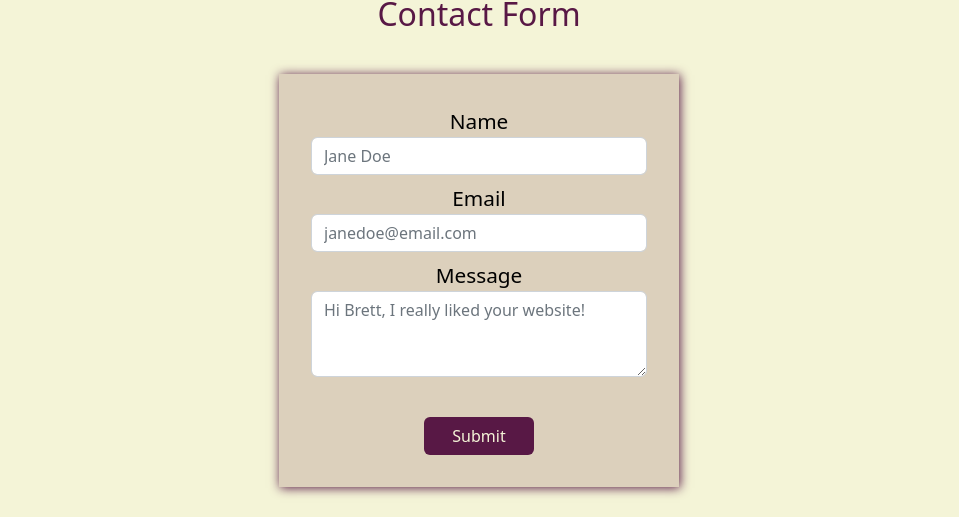
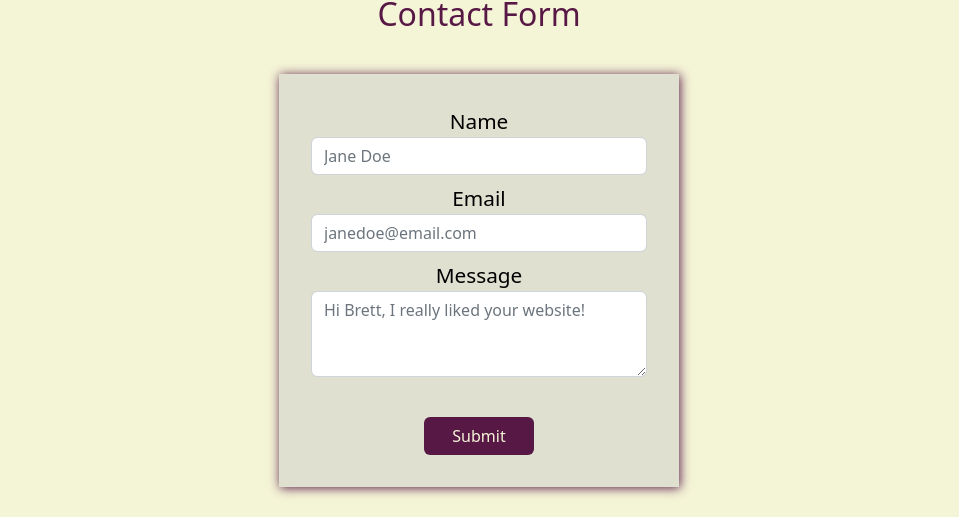
Before and after one commit to BrettMiller47/portfolio, a React (Create React App) app: page /pipeline in a window 1280 px wide. Shown: the part 2215-2732 px from the top of the page, without its empty margins (161-1120 px from the left). Built offline with nearby package versions, Linux system fonts and the light colour scheme.

Commit message:
contact form now stands apart frt from project styling

```diff
--- a/src/components/Contact/Card.js
+++ b/src/components/Contact/Card.js
@@ -20,14 +20,14 @@ export default function Card() {
     },
     form: {
       boxShadow: darkTheme
-        ? `1px 1px 10px #b4318d`
+        ? `1px 1px 10px #c2c2a3`
         : `1px 1px 10px #581845`,
       margin: '1.5rem',
       display: 'flex',
       flexDirection: 'column',
       background: darkTheme
-        ? '#000025'
-        : '#dcd0bc',
+        ? '#090A22'
+        : '#e0e0d1',
       width: '400px',
       justifyItems: 'center',
       padding: '2rem',
```
Also changed, not shown: 1 other file (tests, documents, lock files or other folders).
